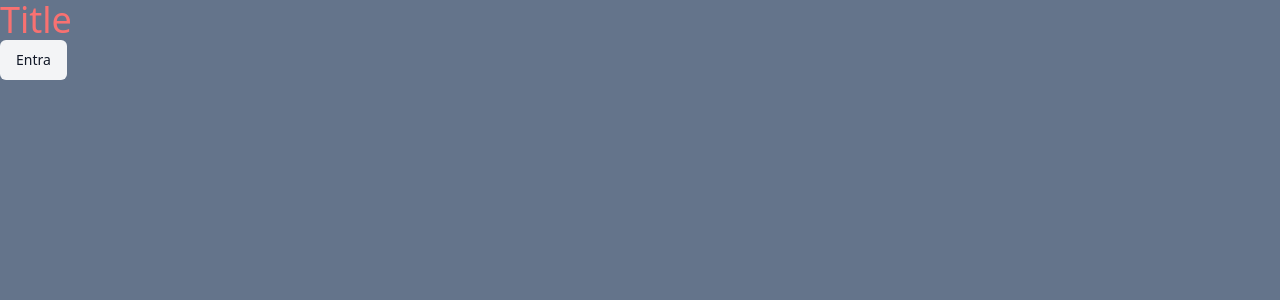
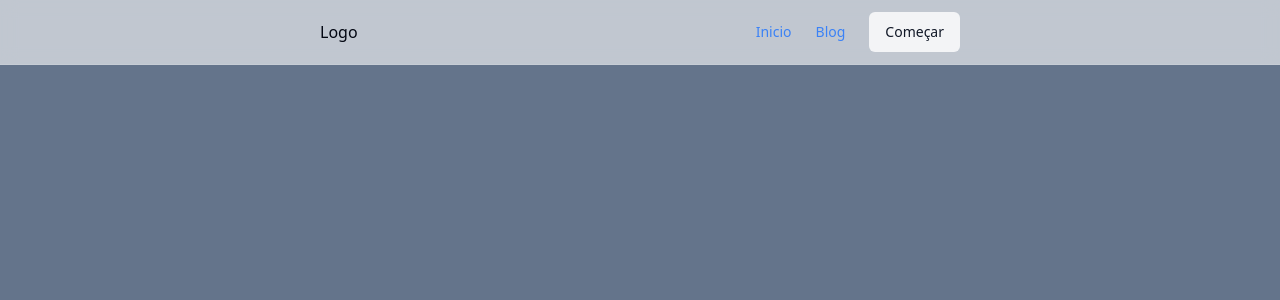
Before and after one commit to diogonoguiera27/nextjs-landing-blog, a Next.js app: page / in a window 1280 px wide. Shown: the top 300 px of the page. Built offline with nearby package versions, Linux system fonts and the light colour scheme.

Commit message:
Componte:Header

```diff
--- /dev/null
+++ b/src/components/Header/Header.tsx
@@ -0,0 +1,44 @@
+import Link from "next/link";
+import { Button } from "../ui/button";
+import { useRouter } from "next/router";
+import { cn } from "@/lib/utils";
+
+export const Header = () => {
+  const router = useRouter();
+  const isHomePage = router.pathname === "/";
+  const isBlogPage = router.pathname.startsWith("/");
+  return (
+    <header
+      className="fixed top-0 z-50 w-full border-b border-white/10 bg-background/95
+    backdrop-blur supports-[backdrop-filter]:bg-background/60"
+    >
+      <div className="mx-auto max-w-7xl px4 sm:px-6 lg:px-80">
+        <div className="flex h-16 items-center justify-between">
+          <Link href="/">Logo</Link>
+
+          <nav className=" flex items-center gap-6">
+            <Link
+              href="/"
+              className={cn(
+                "text-sm font-medium transition-colors hover:text-blue-500",
+                isHomePage ? "text-blue-500" : "text-muted-foreground"
+              )}
+            >
+              Inicio
+            </Link>
+            <Link
+              href="/blog"
+              className={cn(
+                "text-sm font-medium transition-colors hover:text-blue-500",
+                isBlogPage ? "text-blue-500" : "text-muted-foreground"
+              )}
+            >
+              Blog
+            </Link>
+            <Button variant="secondary">Começar</Button>
+          </nav>
+        </div>
+      </div>
+    </header>
+  );
+};
--- /dev/null
+++ b/src/components/Header/index.ts
@@ -0,0 +1 @@
+export *  from './Header'
--- a/src/pages/index.tsx
+++ b/src/pages/index.tsx
@@ -1,5 +1,5 @@
 
-import { Button } from "@/components/ui/button";
+import { Header } from "@/components/Header";
 import { Geist, Geist_Mono } from "next/font/google";
 
 const geistSans = Geist({
@@ -15,9 +15,10 @@
 export default function Home() {
   return (
     <div className="min-h-screen min-w-full bg-slate-500">
-      <h2 className="text-4xl text-red-400">Title</h2>
 
-      <Button variant="secondary">Entra</Button>
+      <Header/>
+
+
     </div>
   );
 }
```
